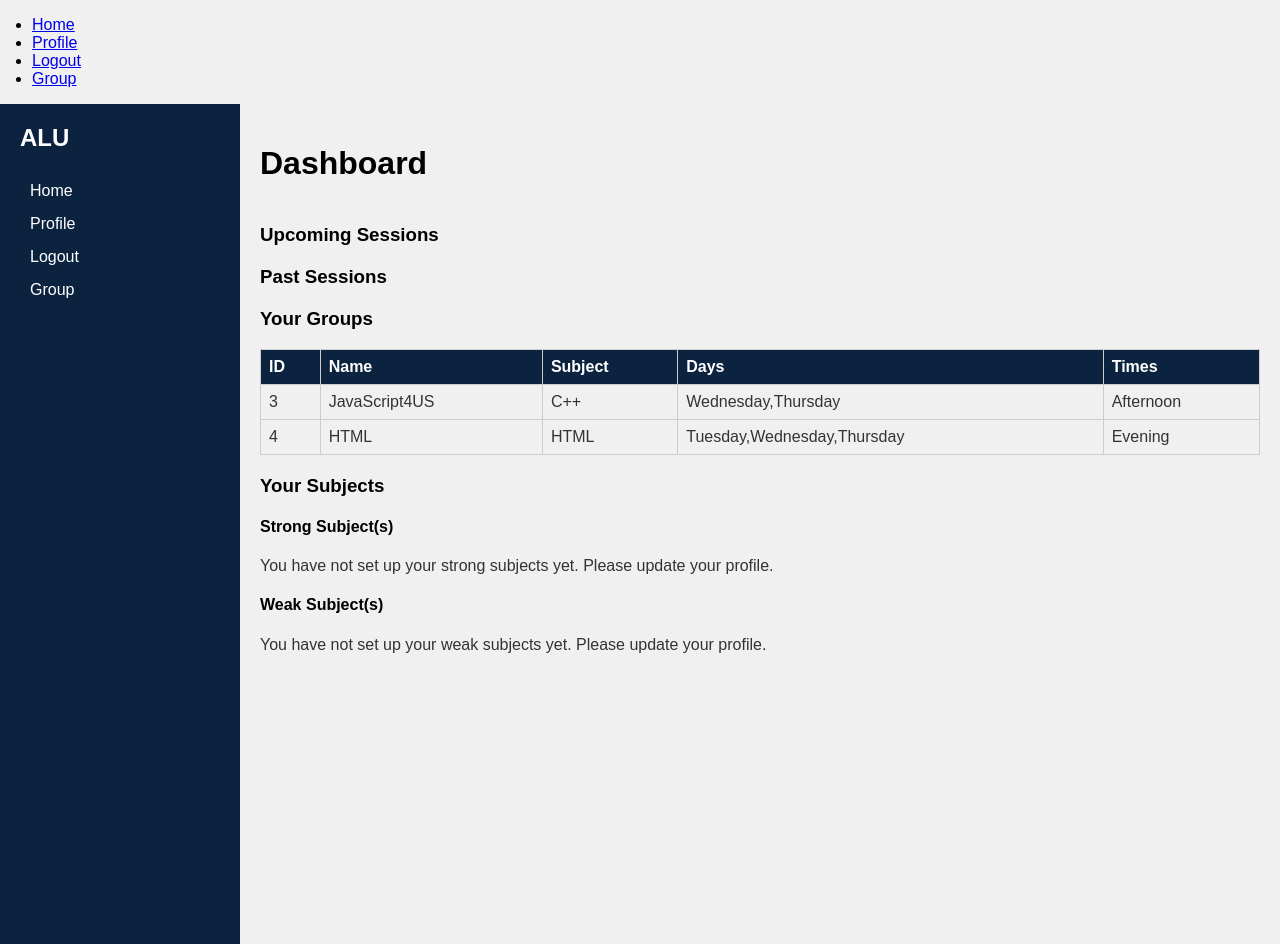
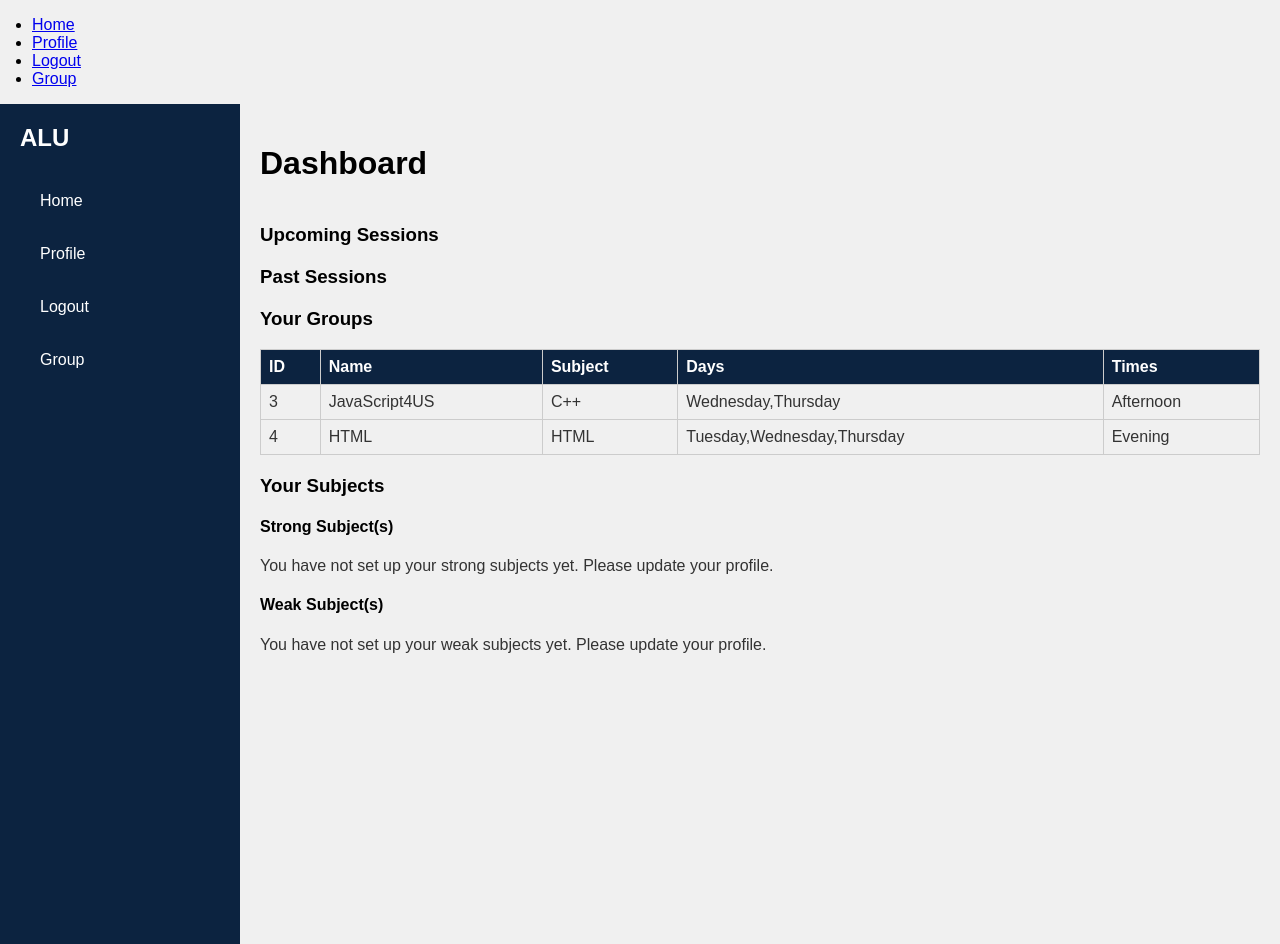
Before and after one commit to N-Ghi/Final-Project-21, a Flask app: template study/templates/dashboard.html in a window 1280 px wide. Run offline with Flask 3, Linux system fonts and the light colour scheme; the template is opened without the code that fills it: values that come from a table or form of the project are taken from there, others are empty.

Commit message:
edited the dashboard

```diff
--- a/study/templates/dashboard.html
+++ b/study/templates/dashboard.html
@@ -5,10 +5,10 @@
     <nav class="sidebar">
         <div class="logo">ALU</div>
         <ul>
-            <li><a href="#" class="active"><i class="fas fa-home"></i>Home</a></li>
-            <li><a href="#"><i class="fas fa-user"></i>Profile</a></li>
-            <li><a href="#"><i class="fas fa-sign-out-alt"></i>Logout</a></li>
-            <li><a href="#"><i class="fas fa-users"></i>Group</a></li>
+            <li><button onclick="navigateTo('http://127.0.0.1:5000/dashboard')" class="sidebar-btn"><i class="fas fa-home"></i>Home</button></li>
+            <li><button onclick="navigateTo('http://127.0.0.1:5000/profile/view')" class="sidebar-btn"><i class="fas fa-user"></i>Profile</button></li>
+            <li><button onclick="navigateTo('http://127.0.0.1:5000/home')" class="sidebar-btn"><i class="fas fa-sign-out-alt"></i>Logout</button></li>
+            <li><button onclick="navigateTo('http://127.0.0.1:5000/group')" class="sidebar-btn"><i class="fas fa-users"></i>Group</button></li>
         </ul>
     </nav>
 
@@ -119,14 +119,23 @@
     .sidebar li {
         margin-bottom: 15px;
     }
-    .sidebar a {
+    .sidebar-btn {
+        width: 100%;
+        background: none;
+        border: none;
         color: white;
-        text-decoration: none;
+        text-align: left;
+        padding: 10px;
+        font-size: 16px;
+        cursor: pointer;
         display: flex;
         align-items: center;
     }
-    .sidebar a i {
+    .sidebar-btn i {
         margin-right: 10px;
+    }
+    .sidebar-btn:hover {
+        background-color: rgba(255, 255, 255, 0.1);
     }
     .content {
         flex-grow: 1;
@@ -169,19 +178,8 @@
 </style>
 
 <script>
-    document.addEventListener('DOMContentLoaded', function() {
-        const links = document.querySelectorAll('.nav-links a');
-        links.forEach(link => {
-            link.addEventListener('click', function(event) {
-                event.preventDefault();
-                const targetId = this.getAttribute('href').substring(1);
-                const targetElement = document.getElementById(targetId);
-                window.scrollTo({
-                    top: targetElement.offsetTop,
-                    behavior: 'smooth'
-                });
-            });
-        });
-    });
+    function navigateTo(url) {
+        window.location.href = url;
+    }
 </script>
 {% endblock %}
```
